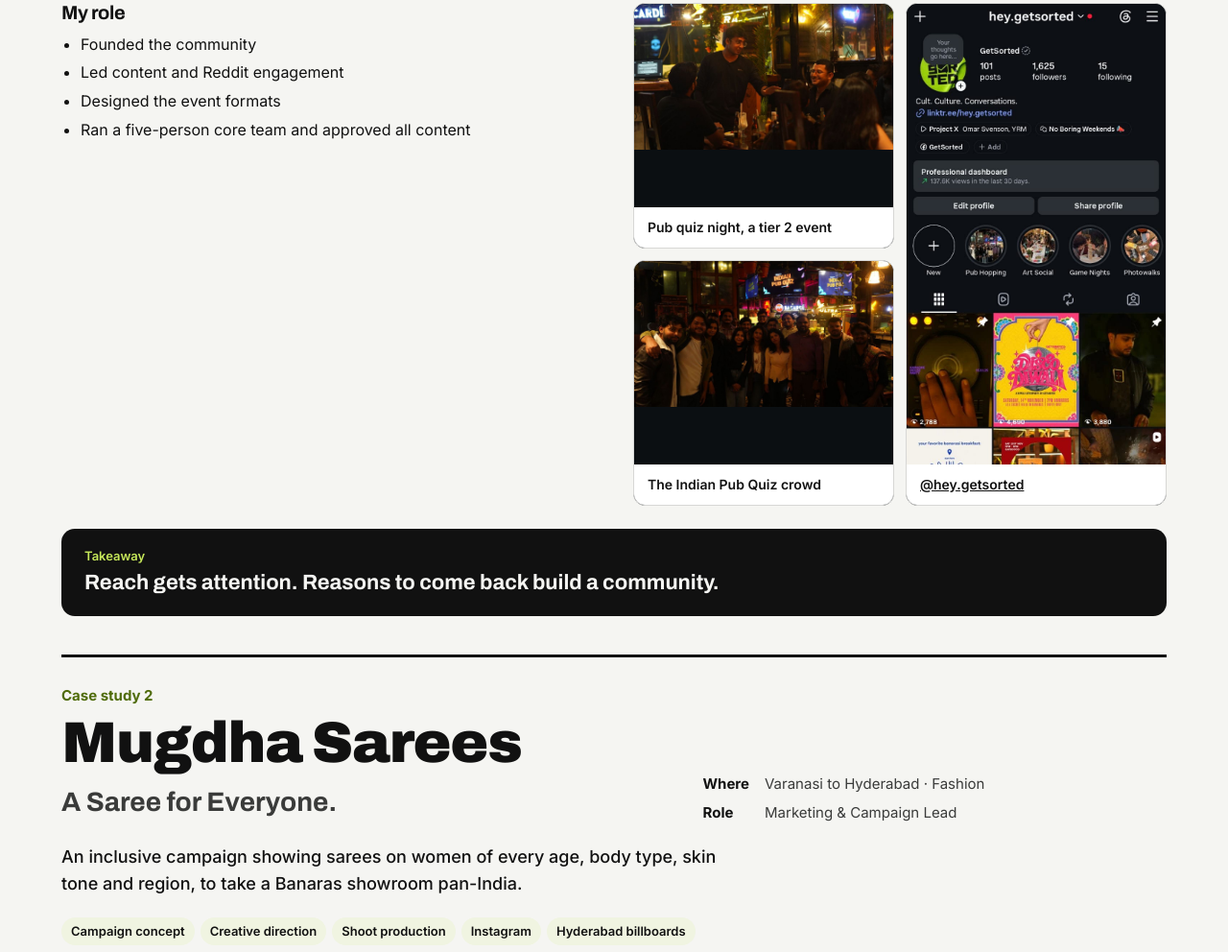
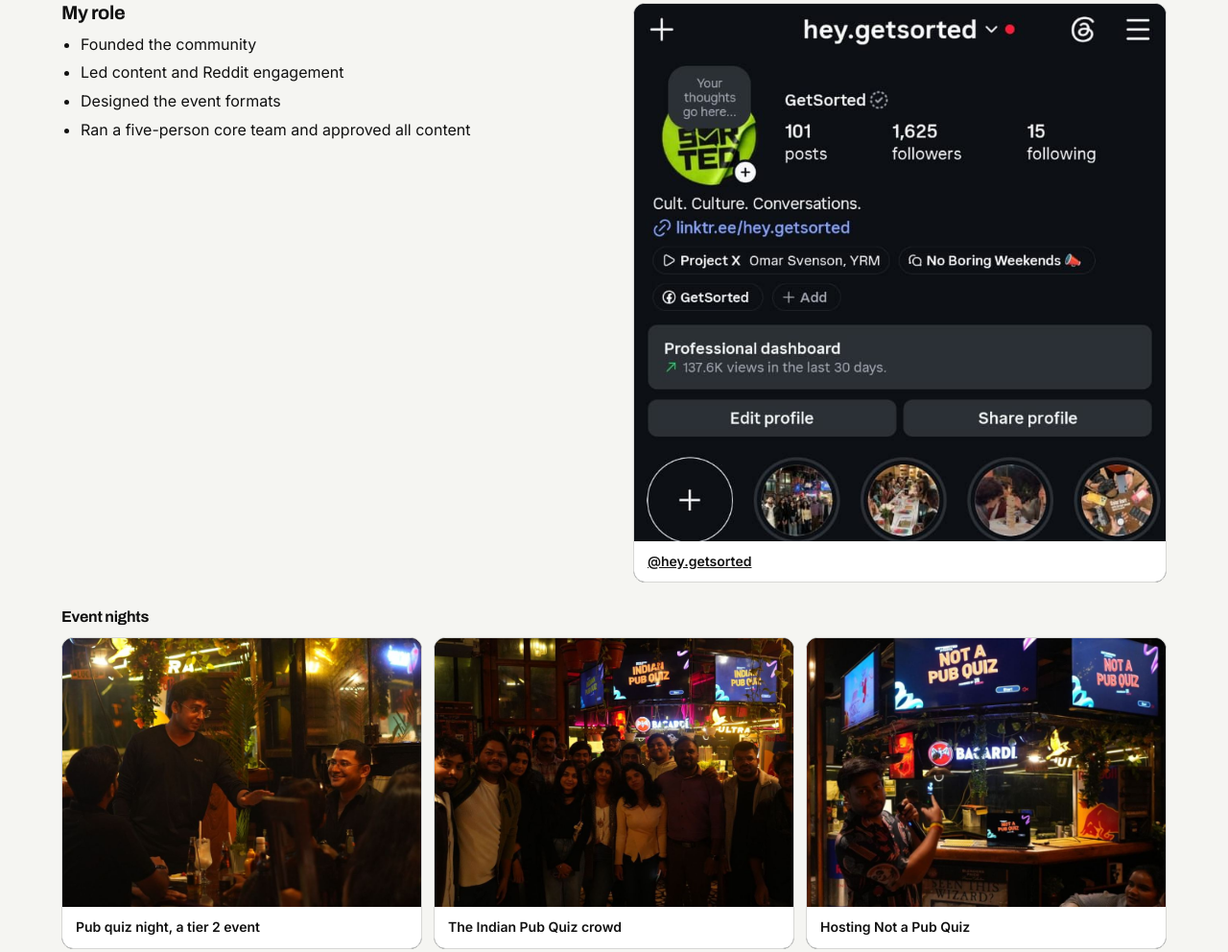
Before and after one commit to VibingBee/wamique-portfolio, a plain HTML site: page index.html in a window 1280 px wide. Shown: the part 3557-4549 px from the top of the page at 96% size. Drawn offline with Linux system fonts and the light colour scheme.

Commit message:
Add Not a Pub Quiz photo; group event photos in one strip
Co-Authored-By: Claude Opus 5.5 <noreply@anthropic.com>
Claude-Session: https://claude.ai/code/session_01CWXyEtH5xzicHPptEH4iia

```diff
--- a/index.html
+++ b/index.html
@@ -116,7 +116,9 @@ li{margin-bottom:4px}
 .reel iframe{display:block;width:100%;height:640px;border:0;background:#fff}
 .hero-photo{margin-bottom:20px}
 .hero-photo img{aspect-ratio:16/9;max-height:none;object-position:center}
-.land img{aspect-ratio:16/9;max-height:none;object-position:center}
+.land img{aspect-ratio:4/3;max-height:none;object-position:center 30%}
+.moments{display:grid;grid-template-columns:repeat(3,minmax(0,1fr));gap:12px;margin-top:12px}
+@media(max-width:700px){.moments{grid-template-columns:minmax(0,1fr)}}
 .pair{display:grid;grid-template-columns:minmax(0,1fr) minmax(0,1fr);gap:2px;background:#0b0f12}
 @media(max-width:700px){.gs-shots{grid-template-columns:minmax(0,1fr)}}
 .one{font-size:18px;font-weight:500;margin:-8px 0 20px;max-width:60ch}
@@ -226,8 +228,10 @@ li{margin-bottom:4px}
       </div>
       <div class="grid2" style="margin-top:28px">
         <div class="blk"><h4>My role</h4><ul><li>Founded the community</li><li>Led content and Reddit engagement</li><li>Designed the event formats</li><li>Ran a five-person core team and approved all content</li></ul></div>
-        <div class="gallery" style="margin-top:0"><div class="gs-left"><figure class="shot land"><img src="assets/getsorted-pub-quiz.jpg" alt="A GetSorted pub quiz night: the host addresses teams seated around tables in a lit-up bar" loading="lazy" width="1200" height="675"><figcaption>Pub quiz night, a tier 2 event</figcaption></figure><figure class="shot land"><img src="assets/getsorted-pub-quiz-group.jpg" alt="Group photo of GetSorted attendees at the Indian Pub Quiz, screens showing the quiz title behind them" loading="lazy" width="1200" height="675"><figcaption>The Indian Pub Quiz crowd</figcaption></figure></div><figure class="shot"><img src="assets/getsorted-instagram.jpg" alt="GetSorted Instagram profile @hey.getsorted: 101 posts, 1,625 followers, 137.6K views in the last 30 days" loading="lazy" width="720" height="1405"><figcaption><a href="https://www.instagram.com/hey.getsorted/" target="_blank" rel="noopener">@hey.getsorted</a></figcaption></figure></div>
+        <div class="gallery" style="margin-top:0"><figure class="shot"><img src="assets/getsorted-instagram.jpg" alt="GetSorted Instagram profile @hey.getsorted: 101 posts, 1,625 followers, 137.6K views in the last 30 days" loading="lazy" width="720" height="1405"><figcaption><a href="https://www.instagram.com/hey.getsorted/" target="_blank" rel="noopener">@hey.getsorted</a></figcaption></figure></div>
       </div>
+      <h4 style="margin-top:28px">Event nights</h4>
+      <div class="moments"><figure class="shot land"><img src="assets/getsorted-pub-quiz.jpg" alt="A GetSorted pub quiz night: the host addresses teams seated around tables in a lit-up bar" loading="lazy" width="1200" height="675"><figcaption>Pub quiz night, a tier 2 event</figcaption></figure><figure class="shot land"><img src="assets/getsorted-pub-quiz-group.jpg" alt="Group photo of GetSorted attendees at the Indian Pub Quiz, screens showing the quiz title behind them" loading="lazy" width="1200" height="675"><figcaption>The Indian Pub Quiz crowd</figcaption></figure><figure class="shot land"><img src="assets/getsorted-not-a-pub-quiz.jpg" alt="Host with a microphone at GetSorted's Not a Pub Quiz, the event title on screens behind him" loading="lazy" width="1000" height="1147"><figcaption>Hosting Not a Pub Quiz</figcaption></figure></div>
       <div class="take"><small>Takeaway</small>Reach gets attention. Reasons to come back build a community.</div>
     </article>
 
```
Also changed, not shown: assets/getsorted-not-a-pub-quiz.jpg (added).
